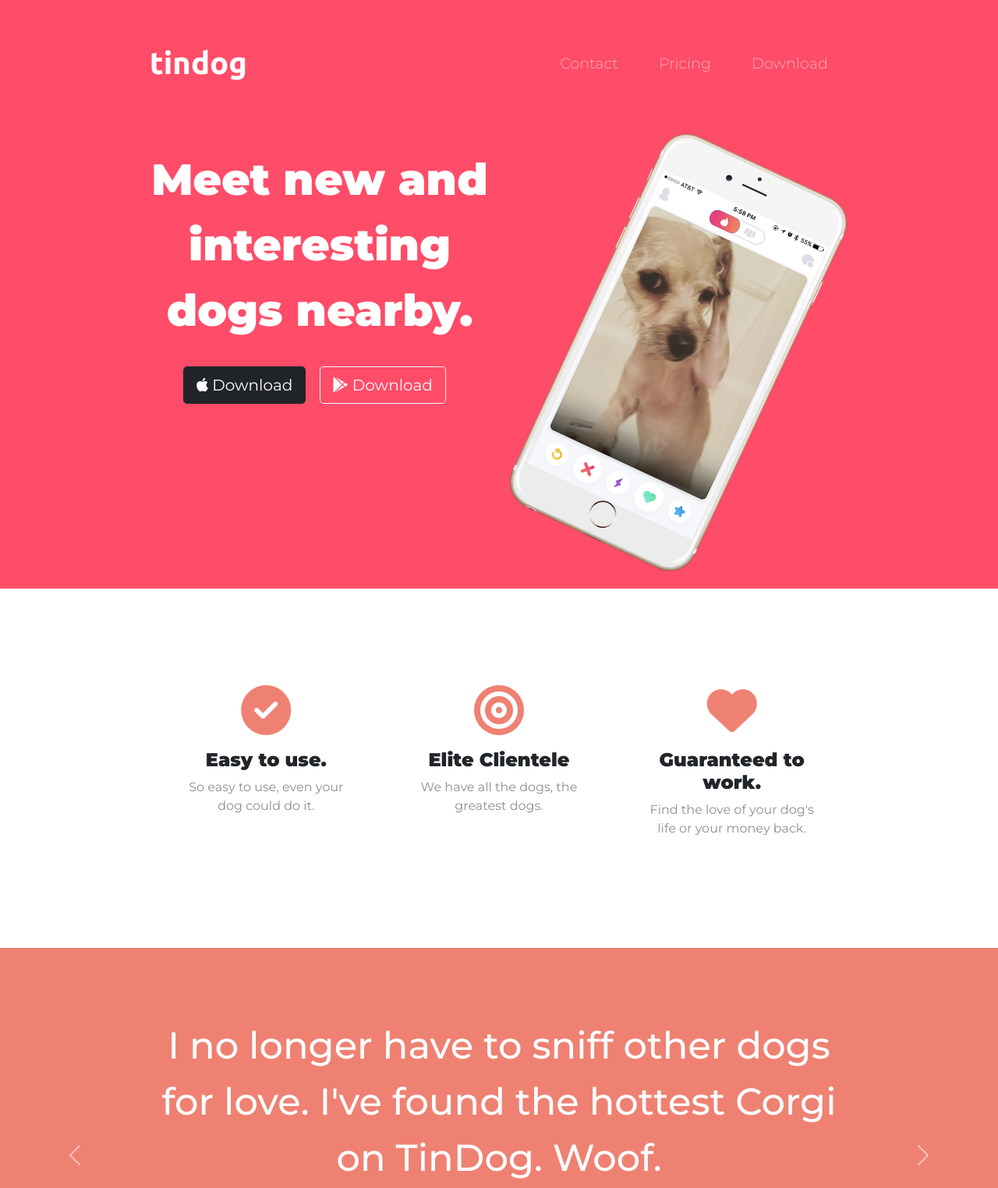
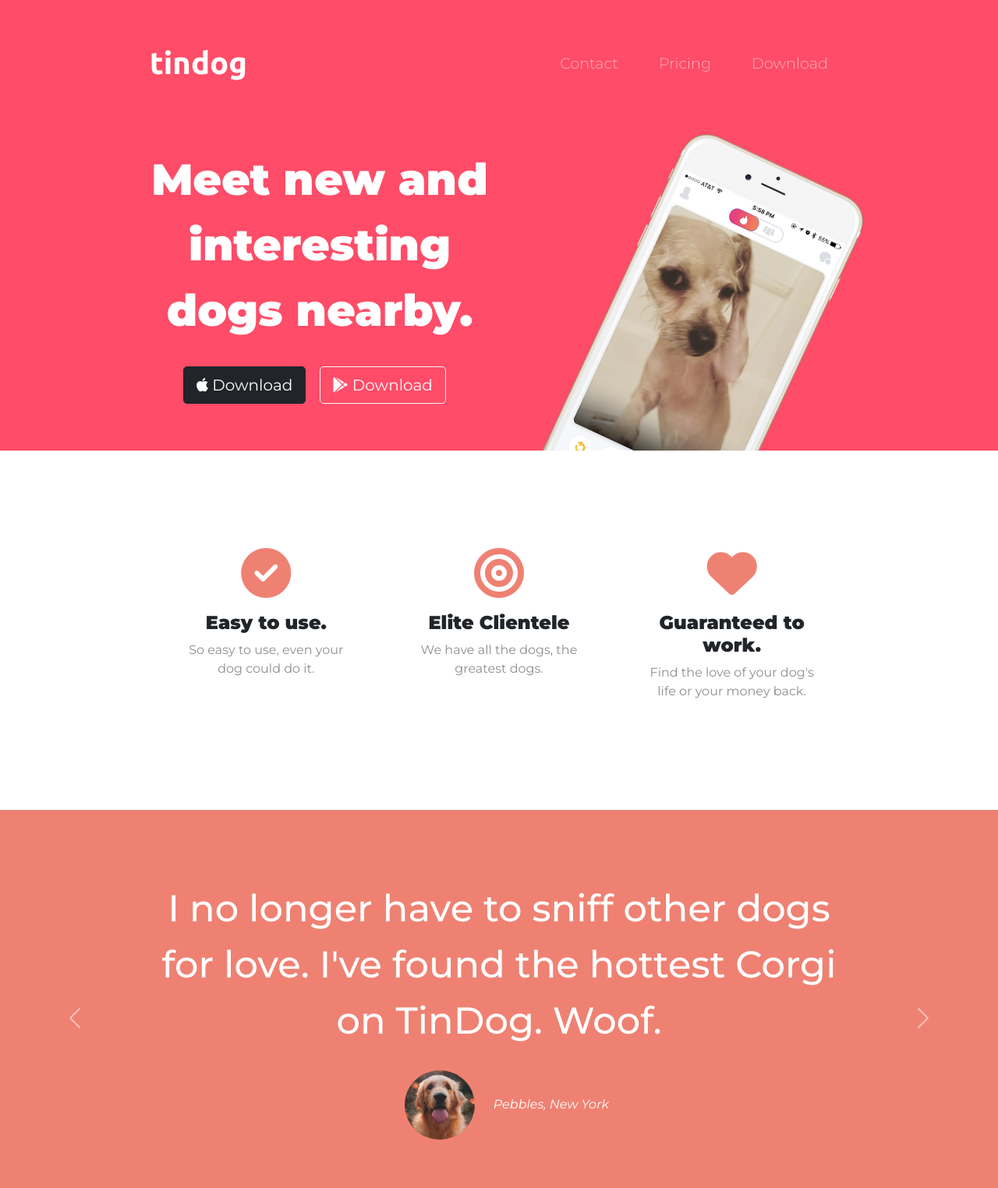
Before and after one commit to YoussefWael1025/tinder-ripoff, a plain HTML site: page index.html in a window 1280 px wide. Shown: the top 1524 px of the page at 78% size. Drawn offline with nearby package versions, Linux system fonts and the light colour scheme.

Commit message:
Update styles.css

```diff
--- a/styles.css
+++ b/styles.css
@@ -23,9 +23,6 @@ h3 {
   padding: 3% 15%;
 }
 
-.class {
-  transform: rotateY(30deg);
-}
 
 /* Navigation Bar */
 .navbar-brand {
@@ -55,9 +52,15 @@ h3 {
 
 /* title image */
 .title-image {
-  width: 60%;
+  width: 20%;
+  right: 20%;
   transform: rotate(25deg);
-  display: inline-block;
+  position: absolute;
+}
+#features {
+  position: relative;
+  z-index: 1;
+  background-color: #fff;
 }
 
 /* product information */
```
